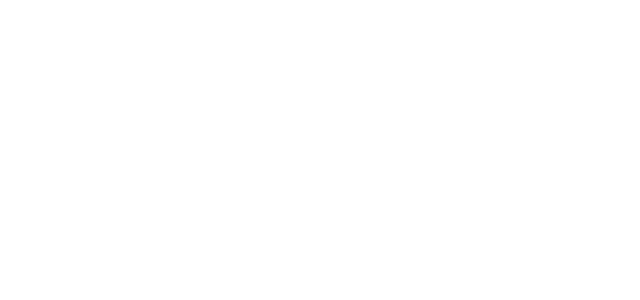
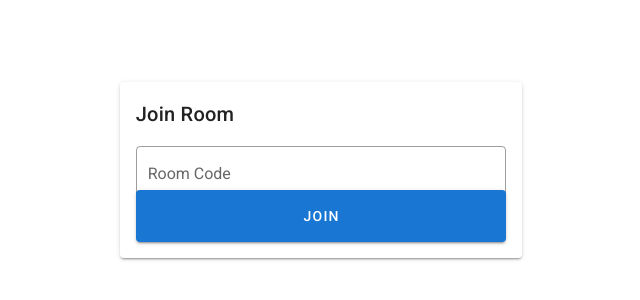
Before and after one commit to arjunpat/intellecture, a Vue app in the folder student/: page /join in a window 1280 px wide. Shown: the part 230-530 px from the top of the page, without its empty margins (319-959 px from the left). Built offline with nearby package versions, Linux system fonts and the light colour scheme.

Commit message:
join and room page

```diff
--- a/student/package.json
+++ b/student/package.json
@@ -16,15 +16,11 @@
   },
   "devDependencies": {
     "@vue/cli-plugin-babel": "~4.2.3",
-    "@vue/cli-plugin-eslint": "~4.2.3",
     "@vue/cli-plugin-router": "~4.2.3",
     "@vue/cli-plugin-vuex": "~4.2.3",
     "@vue/cli-service": "~4.2.3",
     "@vue/eslint-config-airbnb": "^5.0.2",
     "babel-eslint": "^10.1.0",
-    "eslint": "^6.8.0",
-    "eslint-plugin-import": "^2.20.1",
-    "eslint-plugin-vue": "^6.2.2",
     "sass": "^1.19.0",
     "sass-loader": "^8.0.0",
     "vue-cli-plugin-vuetify": "~2.0.5",
--- a/student/src/router/index.js
+++ b/student/src/router/index.js
@@ -1,6 +1,8 @@
 import Vue from 'vue';
 import VueRouter from 'vue-router';
 import SignIn from '@/views/SignIn.vue';
+import Join from '@/views/Join.vue';
+import Room from '@/views/Room.vue';
 
 Vue.use(VueRouter);
 
@@ -11,12 +13,18 @@ const routes = [
     component: SignIn,
   },
   {
-    path: '/about',
-    name: 'About',
+    path: '/join',
+    name: 'Join',
     // route level code-splitting
     // this generates a separate chunk (about.[hash].js) for this route
     // which is lazy-loaded when the route is visited.
-    component: () => import(/* webpackChunkName: "about" */ '../views/About.vue'),
+    // component: () => import('...'),
+    component: Join,
+  },
+  {
+    path: '/room',
+    name: 'Room',
+    component: Room,
   },
 ];
 
--- /dev/null
+++ b/student/src/views/Join.vue
@@ -0,0 +1,43 @@
+<template>
+  <v-container fluid class="fill-height">
+    <v-row
+      align="center"
+      justify="center"
+    >
+      <v-col
+        cols="12"
+        sm="8"
+        md="6"
+        lg="4"
+      >
+        <v-card>
+          <v-card-title>Join Room</v-card-title>
+          <v-card-text align="center">
+            <v-text-field
+              label="Room Code"
+              hide-details="true"
+              outlined
+              class="mb-n3"
+            ></v-text-field>
+            <v-btn color="primary">Join</v-btn>
+          </v-card-text>
+        </v-card>
+      </v-col>
+    </v-row>
+  </v-container>
+</template>
+<style scoped>
+  .row {
+    max-width: unset !important;
+  }
+
+  .v-btn {
+    width: 100%;
+    height: 3.7em !important;
+  }
+</style>
+<script>
+export default {
+  name: 'Join',
+};
+</script>
--- /dev/null
+++ b/student/src/views/Room.vue
@@ -0,0 +1,44 @@
+<template>
+  <v-container>
+    <v-card>
+      <v-card-title>Rate your understanding</v-card-title>
+      <v-card-text id="understanding" class="text-center headline" :style="{color: color}">{{ understanding }}</v-card-text>
+      <v-card-actions>
+      <v-slider
+        v-model="sliderValue"
+        :tick-labels="tickLabels"
+        :max="10"
+        thumb-label="always"
+      ></v-slider>
+      </v-card-actions>
+    </v-card>
+    <v-row>
+    </v-row>
+  </v-container>
+</template>
+<style>
+  #understanding {
+    transition: all 0.4s;
+  }
+</style>
+<script>
+export default {
+  name: 'Room',
+  data() {
+    return {
+      sliderValue: 5,
+      tickLabels: ['😭', '', '', '', '', '😐', '', '', '', '', '😄'],
+      levels: ['I\'m lost', 'I\'m confused', 'I kinda get it', 'I think I get it', 'I completely understand'],
+      colors: ['rgb(240, 53, 36)', 'rgb(255, 183, 0)', 'rgb(250, 225, 0)', 'rgb(126, 196, 4)', 'rgb(127, 240, 7)'],
+      color: '',
+    };
+  },
+  computed: {
+    understanding: function() {
+      let index = Math.floor((this.sliderValue+1)/2) - 1;
+      this.color = this.colors[index < 0 ? 0 : index];
+      return this.levels[index < 0 ? 0 : index];
+    }
+  }
+};
+</script>
```
Also changed, not shown: 1 other file (tests, documents, lock files or other folders).
